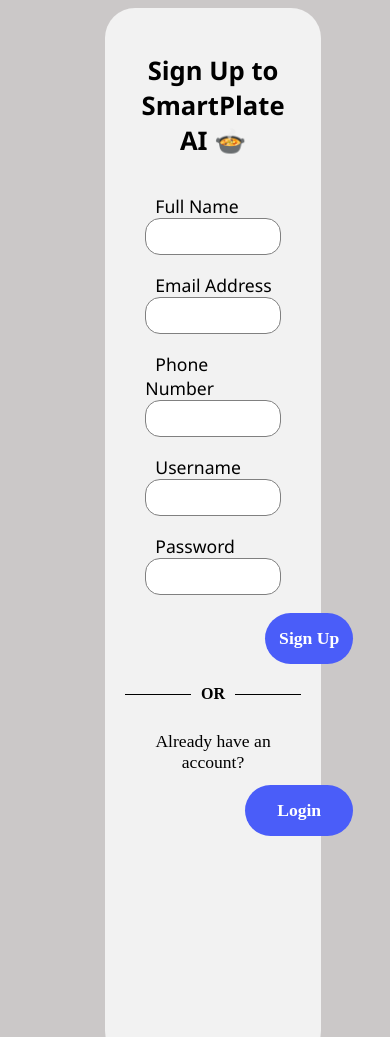
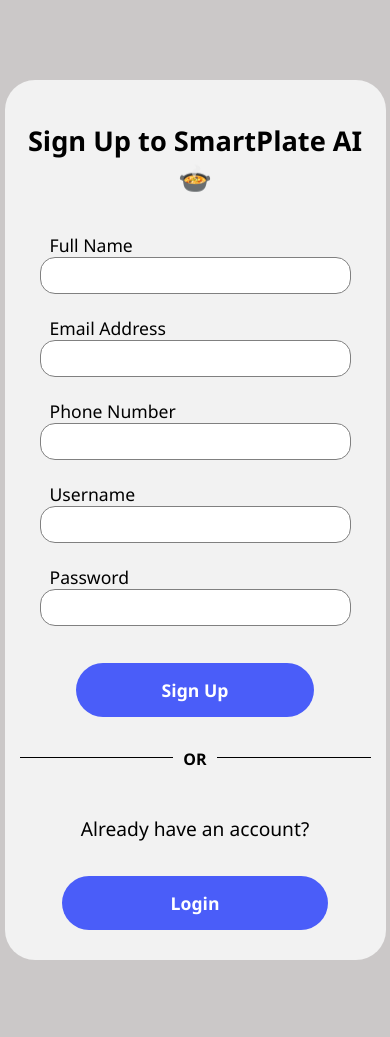
Before and after one commit to lone-wolffie/AI-powered-nutrition-recommendation-system, a website: page public/index.html in a window 390 px wide. Shown: the top 1037 px of the page. Drawn offline with Linux system fonts and the light colour scheme.

Commit message:
Add media responsiveness

```diff
--- a/public/login.css
+++ b/public/login.css
@@ -2,44 +2,34 @@
     background: rgb(203, 200, 200);
     margin: 0;
     padding: 0;
-    top: 0;
-
+    font-family: 'Segoe UI', Tahoma, Geneva, Verdana, sans-serif;
 }
 
 h3 {
     text-align: center;
-    font-family: 'Segoe UI', Tahoma, Geneva, Verdana, sans-serif;
-    font-size: 1.6rem;
-
+    font-size: 1.7rem;
 }
 
 .general-container {
-    margin: 10% 27%;
+    margin: 8% auto;
     width: 45vw;
-    height: 55vh;
+    max-width: 600px;
+    height: auto;
     padding: 20px;
     border: none;
     border-radius: 30px;
     background: #f2f2f2;
-    align-items: center;
+    display: flex;
+    flex-direction: column;
     justify-content: center;
-
-
 }
 
-.login-container {
-    align-items: center;
-    justify-content: center;
-    padding: 10px 20px;
-
-}
+.login-container { padding: 10px 20px; }
 
 label {
-    font-family: 'Segoe UI', Tahoma, Geneva, Verdana, sans-serif;
     font-size: 1.1rem;
     font-weight: 500;
     margin-left: 10px;
-
 }
 
 input[type=text],
@@ -48,15 +38,12 @@
     padding: 10px;
     border: 1px solid grey;
     border-radius: 15px;
-    border-color: grey;
     box-sizing: border-box;
-
 }
 
 input:focus {
     outline: none;
-    box-shadow: 0 0 8px 2px rgba(0, 123, 255, 0.6);
-
+    box-shadow: 0 0 8px 2px rgba(0, 123, 255, 0.4);
 }
 
 #login-btn{
@@ -68,12 +55,55 @@
     display: block;
     width: 50%;
     padding: 15px 10px;
-    margin: 5px 120px;
+    margin: 15px auto;
     background-color: #4a5df9;
     border: none;
     border-radius: 30px;
-    transform: translateY(-5px);
     transition: all 0.3s ease;
     cursor: pointer;
+}
 
+#login-btn:hover { background-color: #3544d1; }
+/* Mobiles (up to 600px) */
+@media (max-width: 600px) {
+    .general-container {
+        width: 90%;
+        margin: 80px auto;
+        padding: 15px;
+    }
+
+    #login-btn { width: 70%; }
 }
+/* Tablets (601px – 1024px) */
+@media (min-width: 601px) and (max-width: 1024px) {
+    .general-container {
+        width: 70%;
+        max-width: 700px;
+        margin: 100px auto;
+        padding: 20px;
+    }
+
+    #login-btn { width: 55%; }
+}
+/* Small Laptops (1025px – 1150px) */
+@media (min-width: 1025px) and (max-width: 1150px) {
+    .general-container {
+        width: 60%;
+        max-width: 850px;
+        margin: 120px auto;
+        padding: 25px;
+    }
+
+    #login-btn { width: 50%; }
+}
+/* Desktops (1151px – 1900px) */
+@media (min-width: 1151px) {
+    .general-container {
+        width: 45%;
+        max-width: 1000px;
+        margin: 120px auto;
+        padding: 40px;
+    }
+
+    #login-btn { width: 40%; }
+}
--- a/public/signup.css
+++ b/public/signup.css
@@ -2,44 +2,34 @@
     background: rgb(203, 200, 200);
     margin: 0;
     padding: 0;
-    top: 0;
-
+    font-family: 'Segoe UI', Tahoma, Geneva, Verdana, sans-serif;
 }
 
 h3 {
     text-align: center;
-    font-family: 'Segoe UI', Tahoma, Geneva, Verdana, sans-serif;
-    font-size: 1.6rem;
-
+    font-size: 1.7rem;
 }
 
 .general-container {
-    margin: 2% 27%;
+    margin: 8% auto;
     width: 45vw;
-    height: 120vh;
+    max-width: 600px;
+    height: auto;
     padding: 20px;
     border: none;
     border-radius: 30px;
     background: #f2f2f2;
-    align-items: center;
+    display: flex;
+    flex-direction: column;
     justify-content: center;
-
-
 }
 
-.signup-container {
-    align-items: center;
-    justify-content: center;
-    padding: 10px 20px;
-
-}
+.signup-container { padding: 10px 20px; }
 
 label {
-    font-family: 'Segoe UI', Tahoma, Geneva, Verdana, sans-serif;
     font-size: 1.1rem;
     font-weight: 500;
     margin-left: 10px;
-
 }
 
 input[type=text],
@@ -50,22 +40,18 @@
     padding: 10px;
     border: 1px solid grey;
     border-radius: 15px;
-    border-color: grey;
     box-sizing: border-box;
-
 }
 
 input:focus {
     outline: none;
-    box-shadow: 0 0 8px 2px rgba(0, 123, 255, 0.6);
-
+    box-shadow: 0 0 8px 2px rgba(0, 123, 255, 0.4);
 }
 
 #divider {
     border-top: 1px solid #000000;
     text-align: center;
-    margin: 10px 0;
-
+    margin: 15px 0;
 }
 
 #divider::after {
@@ -76,16 +62,15 @@
     padding: 0 10px;
     font-weight: bold;
     color: #000000;
-
 }
 
 #signup-par {
     text-align: center;
-    font-size: 1.1rem;
-
+    font-size: 1.2rem;
 }
 
-#signup-btn, #login-btn{
+#signup-btn,
+#login-btn {
     color: #fff;
     text-decoration: none;
     text-align: center;
@@ -94,12 +79,63 @@
     display: block;
     width: 50%;
     padding: 15px 10px;
-    margin: 5px 120px;
+    margin: 15px auto;
     background-color: #4a5df9;
     border: none;
     border-radius: 30px;
-    transform: translateY(-5px);
     transition: all 0.3s ease;
     cursor: pointer;
+}
 
+#signup-btn:hover,
+#login-btn:hover { background-color: #3544d1; }
+
+#signup-btn:active,
+#login-btn:active { transform: scale(0.98); }
+/* Mobiles (up to 600px) */
+@media (max-width: 600px) {
+    .general-container {
+        width: 90%;
+        margin: 80px auto;
+        padding: 15px;
+    }
+
+    #signup-btn,
+    #login-btn { width: 70%; }
 }
+/* Tablets (601px – 1024px) */
+@media (min-width: 601px) and (max-width: 1024px) {
+    .general-container {
+        width: 70%;
+        max-width: 700px;
+        margin: 100px auto;
+        padding: 20px;
+    }
+
+    #signup-btn,
+    #login-btn { width: 55%; }
+}
+/* Small Laptops (1025px – 1150px) */
+@media (min-width: 1025px) and (max-width: 1150px) {
+    .general-container {
+        width: 60%;
+        max-width: 850px;
+        margin: 100px auto;
+        padding: 25px;
+    }
+
+    #signup-btn,
+    #login-btn { width: 50%; }
+}
+/* Desktops (1151px and above) */
+@media (min-width: 1151px) {
+    .general-container {
+        width: 45%;
+        max-width: 1000px;
+        margin: 120px auto;
+        padding: 40px;
+    }
+
+    #signup-btn,
+    #login-btn { width: 40%; }
+}
```
